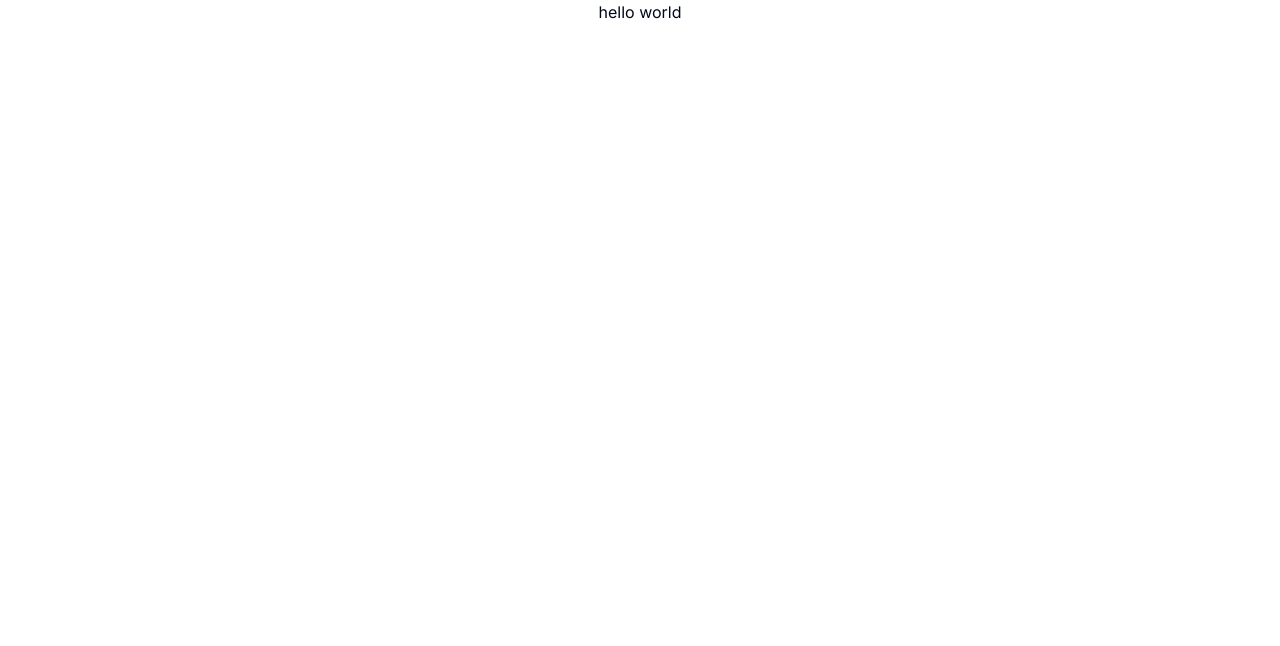
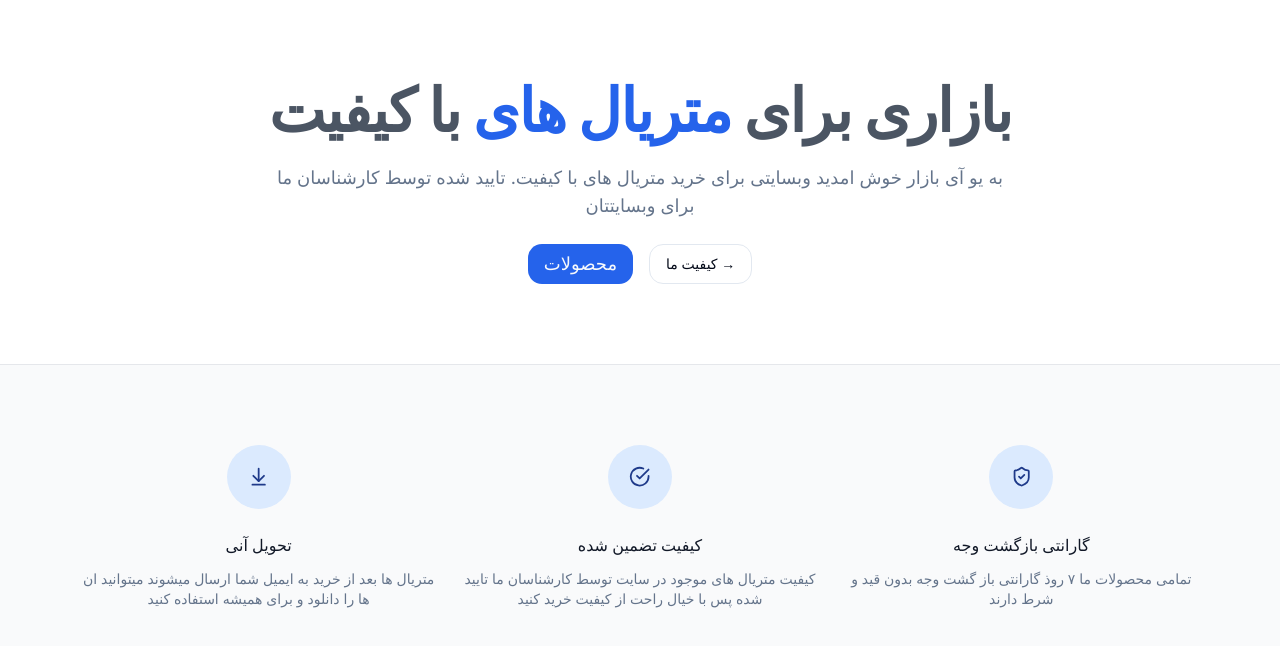
Before and after one commit to Omid-kpr/UI-Bazar, a Next.js app in the folder ui-bazar/: page / in a window 1280 px wide. Shown: the top 646 px of the page. Built offline with nearby package versions, Linux system fonts and the light colour scheme.

Commit message:
completed the hero section

```diff
--- a/ui-bazar/package.json
+++ b/ui-bazar/package.json
@@ -9,6 +9,7 @@
     "lint": "next lint"
   },
   "dependencies": {
+    "@radix-ui/react-slot": "^1.0.2",
     "class-variance-authority": "^0.7.0",
     "clsx": "^2.1.0",
     "lucide-react": "^0.363.0",
--- a/ui-bazar/src/app/globals.css
+++ b/ui-bazar/src/app/globals.css
@@ -1,75 +1,61 @@
 @tailwind base;
 @tailwind components;
 @tailwind utilities;
+
 
 @layer base {
   :root {
     --background: 0 0% 100%;
     --foreground: 222.2 84% 4.9%;
-
     --card: 0 0% 100%;
     --card-foreground: 222.2 84% 4.9%;
-
     --popover: 0 0% 100%;
     --popover-foreground: 222.2 84% 4.9%;
-
-    --primary: 222.2 47.4% 11.2%;
+    --primary: 221.2 83.2% 53.3%;
     --primary-foreground: 210 40% 98%;
-
     --secondary: 210 40% 96.1%;
     --secondary-foreground: 222.2 47.4% 11.2%;
-
     --muted: 210 40% 96.1%;
     --muted-foreground: 215.4 16.3% 46.9%;
-
     --accent: 210 40% 96.1%;
     --accent-foreground: 222.2 47.4% 11.2%;
-
     --destructive: 0 84.2% 60.2%;
     --destructive-foreground: 210 40% 98%;
-
     --border: 214.3 31.8% 91.4%;
     --input: 214.3 31.8% 91.4%;
-    --ring: 222.2 84% 4.9%;
-
-    --radius: 0.5rem;
+    --ring: 221.2 83.2% 53.3%;
+    --radius: 1rem;
   }
 
   .dark {
     --background: 222.2 84% 4.9%;
     --foreground: 210 40% 98%;
-
     --card: 222.2 84% 4.9%;
     --card-foreground: 210 40% 98%;
-
     --popover: 222.2 84% 4.9%;
     --popover-foreground: 210 40% 98%;
-
-    --primary: 210 40% 98%;
+    --primary: 217.2 91.2% 59.8%;
     --primary-foreground: 222.2 47.4% 11.2%;
-
     --secondary: 217.2 32.6% 17.5%;
     --secondary-foreground: 210 40% 98%;
-
     --muted: 217.2 32.6% 17.5%;
     --muted-foreground: 215 20.2% 65.1%;
-
     --accent: 217.2 32.6% 17.5%;
     --accent-foreground: 210 40% 98%;
-
     --destructive: 0 62.8% 30.6%;
     --destructive-foreground: 210 40% 98%;
-
     --border: 217.2 32.6% 17.5%;
     --input: 217.2 32.6% 17.5%;
-    --ring: 212.7 26.8% 83.9%;
+    --ring: 224.3 76.3% 48%;
   }
 }
+
 
 @layer base {
   * {
     @apply border-border;
   }
+
   body {
     @apply bg-background text-foreground;
   }
--- a/ui-bazar/src/app/page.tsx
+++ b/ui-bazar/src/app/page.tsx
@@ -1,6 +1,68 @@
+import MaxWidthWrapper from "@/components/MaxWidthWrapper";
+import { Button, buttonVariants } from "@/components/ui/button";
+import { cn } from "@/lib/utils";
+import { ArrowDownToLine, CheckCircle, ShieldCheck } from "lucide-react";
+import Link from "next/link";
+import { Children } from "react";
+
+const perks = [
+  {
+    name: 'تحویل آنی',
+    icon: ArrowDownToLine,
+    description: 'متریال ها بعد از خرید به ایمیل شما ارسال میشوند میتوانید ان ها را دانلود و برای همیشه استفاده کنید',
+  },
+  {
+    name: 'کیفیت تضمین شده',
+    icon: CheckCircle,
+    description: 'کیفیت متریال های موجود در سایت توسط کارشناسان ما تایید شده پس با خیال راحت از کیفیت خرید کنید',
+  },
+  {
+    name: 'گارانتی بازگشت وجه',
+    icon: ShieldCheck,
+    description: 'تمامی محصولات ما ۷ روذ گارانتی باز گشت وجه بدون قید و شرط دارند',
+  },
+]
 
 export default function Home() {
   return (
-    <div className="flex flex-col items-center justify-center">hello world</div>
+    <>
+      <MaxWidthWrapper>
+        <div className="py-20 mx-auto text-center flex flex-col items-center max-w-3xl">
+          <h1 className="text-4xl font-bold tracking-tight text-gray-600 sm:text-6xl">
+            بازاری برای <span className="text-blue-600">متریال های</span> با کیفیت
+          </h1>
+
+          <p className="mt-6 text-lg max-w-prose text-muted-foreground">
+            به یو آی بازار خوش امدید وبسایتی برای خرید متریال های با کیفیت. تایید شده توسط کارشناسان ما برای وبسایتتان
+          </p>
+          <div className="flex flex-col sm:flex-row gap-4 mt-6">
+            <Link href='/products' className={cn(buttonVariants(), 'text-lg')}>محصولات</Link>
+            <Button variant='outline'>کیفیت ما &rarr;</Button>
+          </div>
+        </div>
+
+        {/* TODO: list products */}
+      </MaxWidthWrapper>
+
+      <section className='border-t border-gray-200 bg-gray-50'>
+        <MaxWidthWrapper className='py-20'>
+          <div className="grid grid-cols-1 gap-y-12 sm:grid-cols-2 sm:gap-x-6 lg:grid-cols-3 lg:gap-y-0">
+            {perks.map((perk) => (
+              <div key={perk.name} className="text-center md:flex md:items-start md:text-right lg:block lg:text-center">
+                <div className="md:flex-shrink-0 flex justify-center">
+                  <div className="h-16 w-16 flex items-center justify-center rounded-full bg-blue-100 text-blue-900">
+                    {<perk.icon className="w-1/3 h-1/3" />}
+                  </div>
+                </div>
+                <div className="mt-6 md:ml-4 md:mt-0 lg:ml-0 lg:mt-6">
+                  <h3 className="text-base font-medium text-gray-900">{perk.name}</h3>
+                  <p className="mt-3 text-sm text-muted-foreground">{perk.description}</p>
+                </div>
+              </div>
+            ))}
+          </div>
+        </MaxWidthWrapper>
+      </section>
+    </>
   );
 }
--- /dev/null
+++ b/ui-bazar/src/components/MaxWidthWrapper.tsx
@@ -0,0 +1,20 @@
+//for styling all pages with similar styles and have optionality to ad more styles
+
+import { cn } from "@/lib/utils"
+import { ReactNode } from "react"
+
+function MaxWidthWrapper({
+    className,
+    children,
+}: {
+    className?: string;
+    children: ReactNode;
+}) {
+    return (
+        <div className={cn('mx-auto w-full max-w-screen-xl px-2.5 md:px-20', className)}>
+            {children}
+        </div>
+    )
+}
+
+export default MaxWidthWrapper
--- /dev/null
+++ b/ui-bazar/src/components/ui/button.tsx
@@ -0,0 +1,56 @@
+import * as React from "react"
+import { Slot } from "@radix-ui/react-slot"
+import { cva, type VariantProps } from "class-variance-authority"
+
+import { cn } from "@/lib/utils"
+
+const buttonVariants = cva(
+  "inline-flex items-center justify-center whitespace-nowrap rounded-md text-sm font-medium ring-offset-background transition-colors focus-visible:outline-none focus-visible:ring-2 focus-visible:ring-ring focus-visible:ring-offset-2 disabled:pointer-events-none disabled:opacity-50",
+  {
+    variants: {
+      variant: {
+        default: "bg-primary text-primary-foreground hover:bg-primary/90",
+        destructive:
+          "bg-destructive text-destructive-foreground hover:bg-destructive/90",
+        outline:
+          "border border-input bg-background hover:bg-accent hover:text-accent-foreground",
+        secondary:
+          "bg-secondary text-secondary-foreground hover:bg-secondary/80",
+        ghost: "hover:bg-accent hover:text-accent-foreground",
+        link: "text-primary underline-offset-4 hover:underline",
+      },
+      size: {
+        default: "h-10 px-4 py-2",
+        sm: "h-9 rounded-md px-3",
+        lg: "h-11 rounded-md px-8",
+        icon: "h-10 w-10",
+      },
+    },
+    defaultVariants: {
+      variant: "default",
+      size: "default",
+    },
+  }
+)
+
+export interface ButtonProps
+  extends React.ButtonHTMLAttributes<HTMLButtonElement>,
+    VariantProps<typeof buttonVariants> {
+  asChild?: boolean
+}
+
+const Button = React.forwardRef<HTMLButtonElement, ButtonProps>(
+  ({ className, variant, size, asChild = false, ...props }, ref) => {
+    const Comp = asChild ? Slot : "button"
+    return (
+      <Comp
+        className={cn(buttonVariants({ variant, size, className }))}
+        ref={ref}
+        {...props}
+      />
+    )
+  }
+)
+Button.displayName = "Button"
+
+export { Button, buttonVariants }
```
Also changed, not shown: 1 other file (tests, documents, lock files or other folders).
